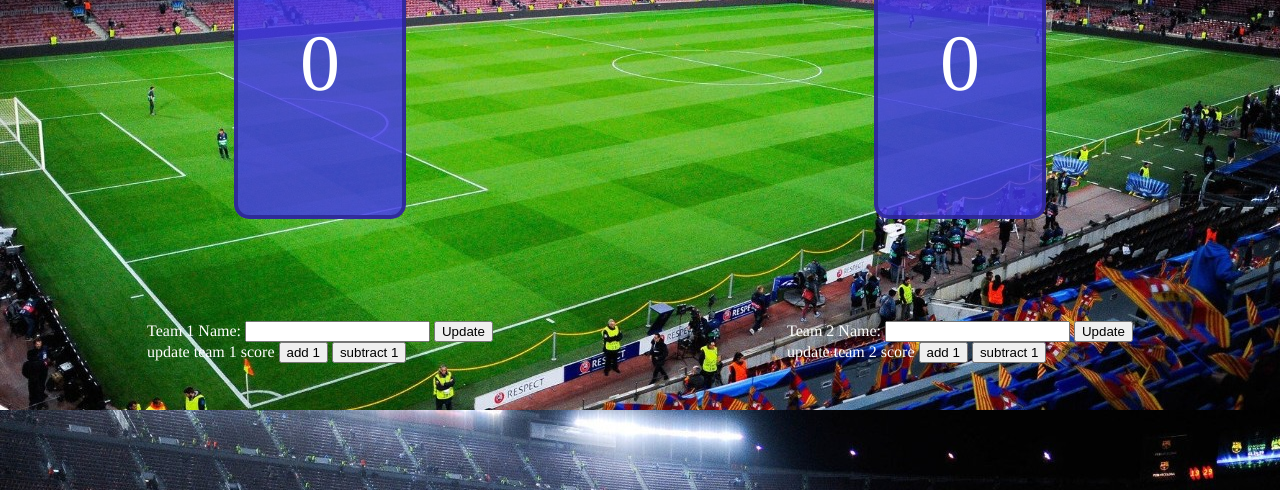
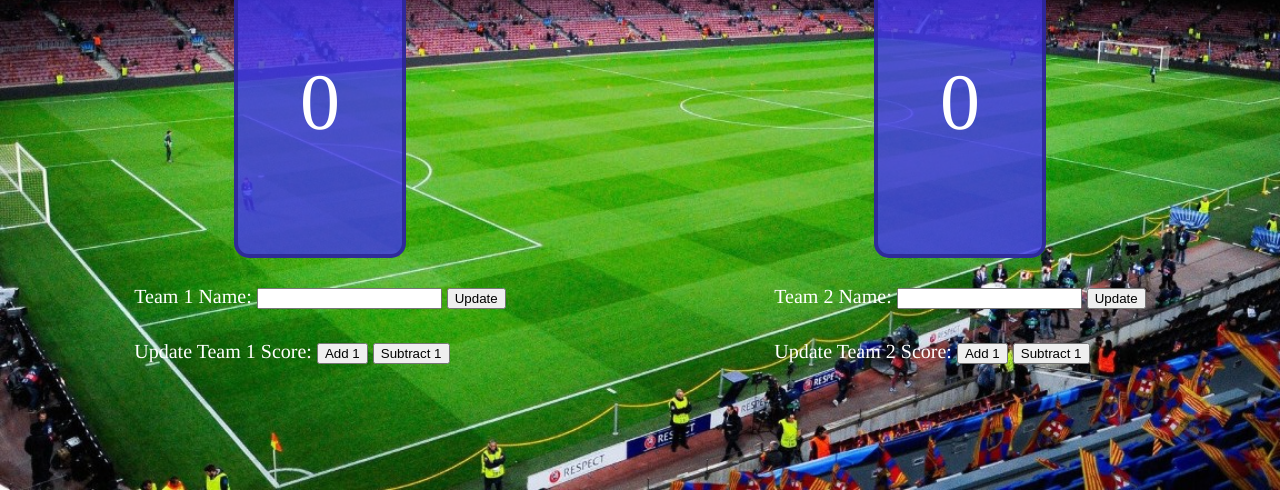
Before and after one commit to simbaduo/scoreboard, a website: page public/index.html in a window 1280 px wide. Shown: the part 310-800 px from the top of the page. Drawn offline with Linux system fonts and the light colour scheme.

Commit message:
Fixed background stretch. Adjusted CSS

```diff
--- a/public/index.html
+++ b/public/index.html
@@ -16,15 +16,15 @@
           <p class="team-1-score">0</p>
         </section>
         <section>
-          <section>
+          <section class="TeamButtons">
             Team 1 Name:
             <input type="text" class="team-1-input" />
             <button class="update-team-1-name">Update</button>
           </section>
-          <section>
-            update team 1 score
-            <button class="team-1-add-1-button">add 1</button>
-            <button class="team-1-subtract-1-button">subtract 1</button>
+          <section class="TeamButtons">
+            Update Team 1 Score:
+            <button class="team-1-add-1-button">Add 1</button>
+            <button class="team-1-subtract-1-button">Subtract 1</button>
           </section>
         </section>
       </section>
@@ -37,15 +37,15 @@
           <p class="team-2-score">0</p>
         </section>
         <section>
-          <section>
+          <section class="TeamButtons">
             Team 2 Name:
             <input type="text" class="team-2-input" />
             <button class="update-team-2-name">Update</button>
           </section>
-          <section>
-            update team 2 score
-            <button class="team-2-add-1-button">add 1</button>
-            <button class="team-2-subtract-1-button">subtract 1</button>
+          <section class="TeamButtons">
+            Update Team 2 Score:
+            <button class="team-2-add-1-button">Add 1</button>
+            <button class="team-2-subtract-1-button">Subtract 1</button>
           </section>
         </section>
       </section>
--- a/public/screen.css
+++ b/public/screen.css
@@ -8,6 +8,8 @@ html {
 
 body {
   background-image: url("images/fcbarca.jpg");
+  background-size: cover;
+  background-repeat: no-repeat;
   margin: 0;
   min-height: 100%;
   display: flex;
@@ -24,6 +26,7 @@ html {
 
 h1 {
   background-color: rgb(248, 115, 115, 0.808);
+  font-size: 60px;
   border: red solid 2px;
   border-radius: 15px 15px 15px 15px;
   padding-top: 3rem;
@@ -41,6 +44,7 @@ h1 {
   justify-content: space-around;
   width: 100%;
   height: 75%;
+  font-size: 20px;
 }
 
 .team {
@@ -49,7 +53,13 @@ h1 {
   align-items: center;
   flex-direction: column;
   justify-content: space-around;
-  padding: 0.5rem;
+  padding: 5rem;
+  margin: -1rem;
+}
+
+.TeamButtons {
+
+  padding: 1rem;
 }
 
 .resetbox {
```
